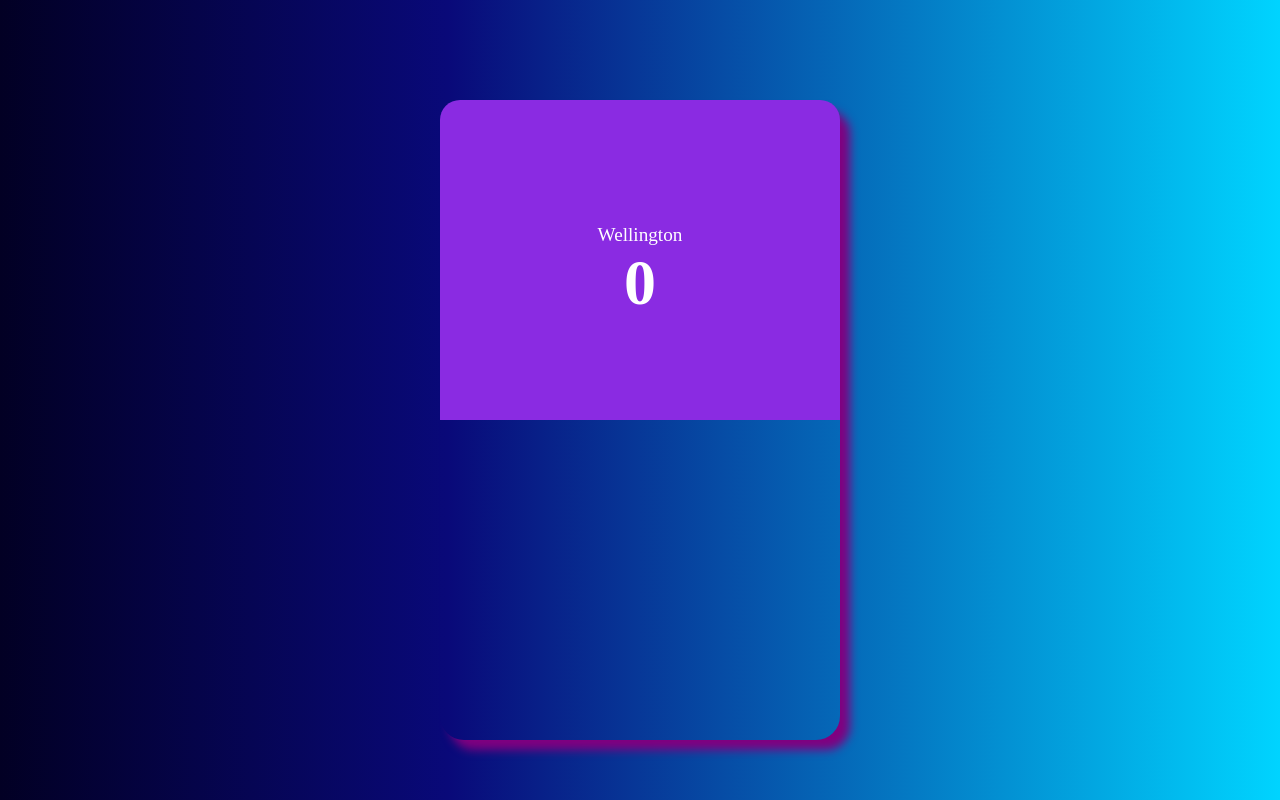
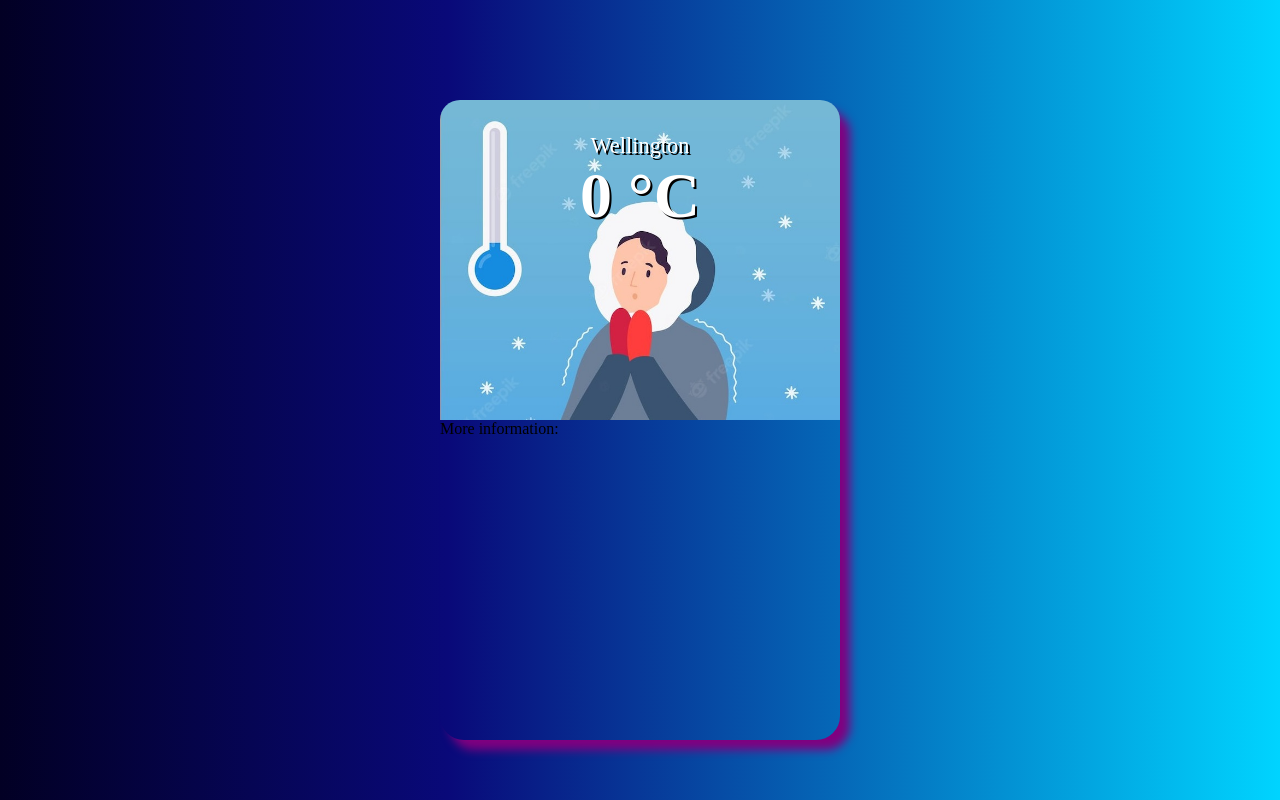
Before and after one commit to MilanTo3/Weather-Web-App, an Angular app in the folder WeatherApp/: page / in a window 1280 px wide. Built offline with nearby package versions, Linux system fonts and the light colour scheme.

Commit message:
Added images for temperature.

```diff
--- a/WeatherApp/src/app/app.component.css
+++ b/WeatherApp/src/app/app.component.css
@@ -1,9 +1,13 @@
-.night{
-    background-color: blueviolet;
+.cold{
+    background-image: url(/assets/image_part_002.jpg);
+	background-repeat: no-repeat;
+	background-size: cover;
 }
 
-.day{
-    background-color: yellow;
+.hot{
+    background-image: url(/assets/image_part_001.jpg);
+	background-repeat: no-repeat;
+	background-size: cover;
 }
 
 .container{
@@ -24,12 +28,6 @@
     border-top-right-radius: 20px;
 }
 
-.location{
-    margin-top: 124px;
-    color: white;
-
-}
-
 .weather-data{
     position: relative;
     z-index: 1;
@@ -43,9 +41,11 @@
 }
 
 .location{
+    margin-top: 33px;
     color: white;
     text-align: center;
-    font-size: 1.2em;
+    font-size: 1.4em;
+    text-shadow: 2px 2px black;
 }
 
 .temperature{
@@ -53,4 +53,5 @@
     font-size: 4em;
     text-align: center;
     font-weight: 900;
+    text-shadow: 2px 2px black;
 }
--- a/WeatherApp/src/app/app.component.html
+++ b/WeatherApp/src/app/app.component.html
@@ -1,11 +1,14 @@
 <div class="container">
-  <div class="upper-data" [ngClass]="temp < 20 ? 'night' : 'day'">
+  <div class="upper-data" [ngClass]="temp < 20 ? 'cold' : 'hot'">
 
     <div class="location">Wellington</div>
-    <div class="temperature">{{ temp | number: '1.0-0' }}</div>
+    <div class="temperature">{{ temp | number: '1.0-0' }} °C</div>
   </div>
   <div class="lower-data">
+    More information:
+    <div class="more-info-label">
 
+    </div>
   </div>
 </div>
 
```
Also changed, not shown: WeatherApp/src/assets/image_part_001.jpg (added), WeatherApp/src/assets/image_part_002.jpg (added).
